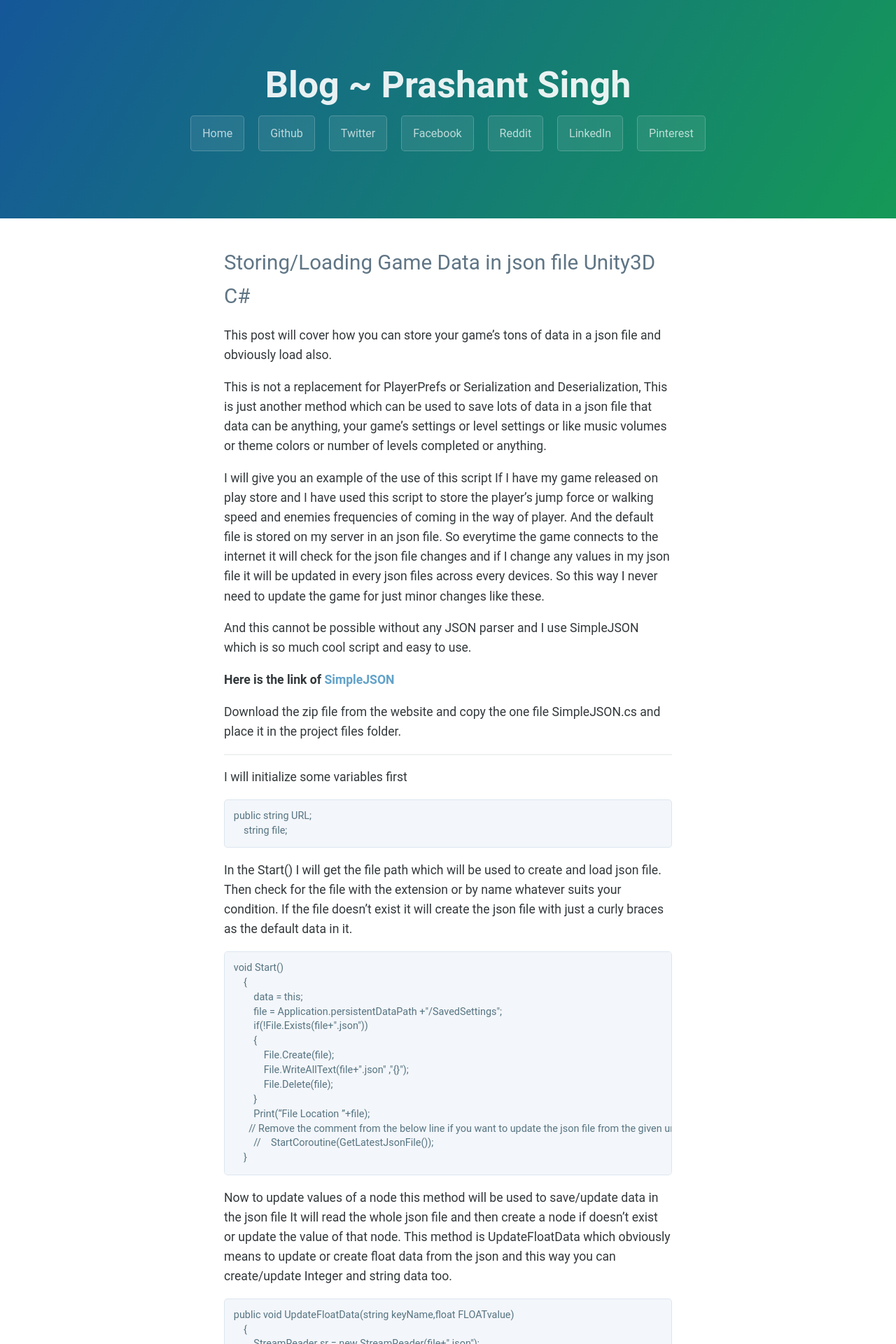
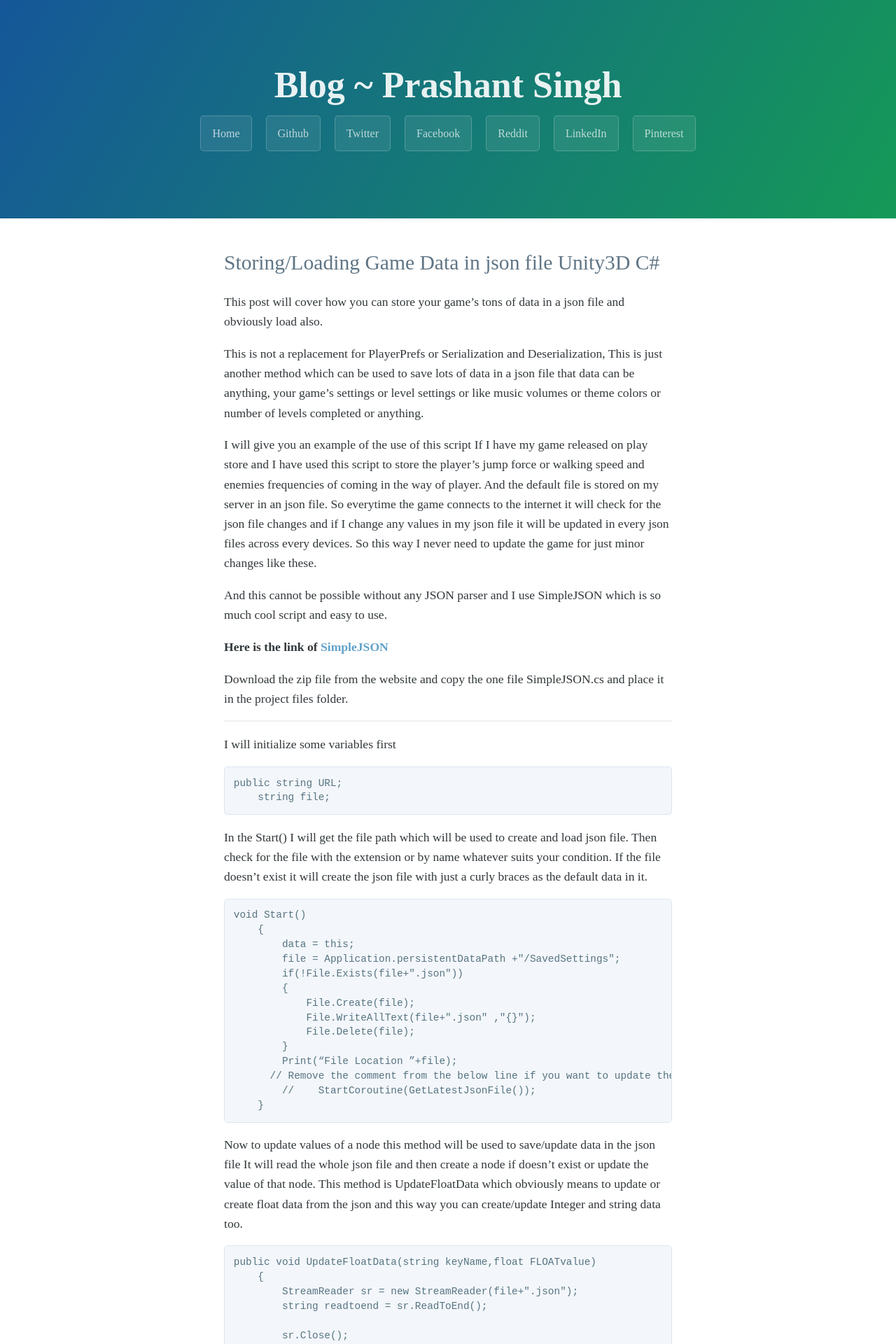
Before and after one commit to prashant-singh/prashant-singh.github.io, a Jekyll site: the page built from index.html, in a window 1280 px wide. Shown: the top 1920 px of the page at 70% size. Built offline with Jekyll 4.4.1, drawn with Linux system fonts in a browser that asks for light colours; nearby versions of some CDN libraries; the list of posts is cut into pages by our own code; a style sheet for code colours, icons or effects is not loaded.

Commit message:
Update stylesheet.css

```diff
--- a/stylesheets/stylesheet.css
+++ b/stylesheets/stylesheet.css
@@ -4,7 +4,7 @@
 body {
   padding: 0;
   margin: 0;
- font-family: 'Roboto', sans-serif;
+ font-family: 'Roboto Mono', ;
   font-size: 16px;
   line-height: 1.6;
   color: #32383B; }
@@ -168,7 +168,7 @@
   margin-bottom: 1em; }
 .main-content code {
   padding: 2px 4px;
-  font-family: 'Roboto', sans-serif;
+  font-family: 'Roboto Mono', ;
   font-size: 0.9rem;
   color: #383e41;
   background-color: #f3f6fa;
@@ -177,7 +177,7 @@
   padding: 0.8rem;
   margin-top: 0;
   margin-bottom: 1rem;
-  font-family: 'Roboto', sans-serif;
+ font-family: 'Roboto Mono', ;
   color: #567482;
   word-wrap: normal;
   background-color: #f3f6fa;
@@ -322,7 +322,7 @@
     margin: 0 auto;} }
 
     input {
-      font-family: 'Roboto', sans-serif;
+    font-family: 'Roboto Mono', ;
       font-size: 14px;
       padding: 0.4em;
       width: 75%;
```
